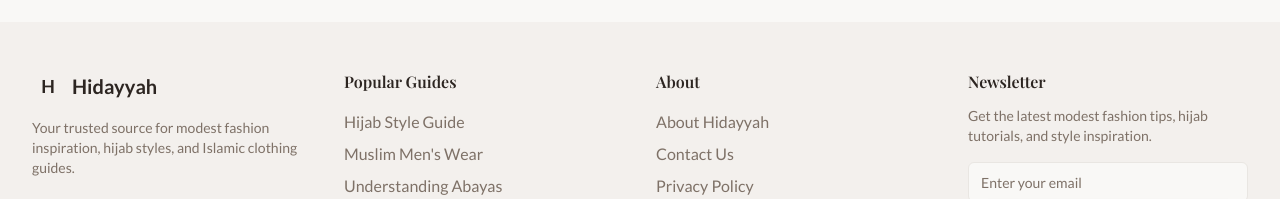
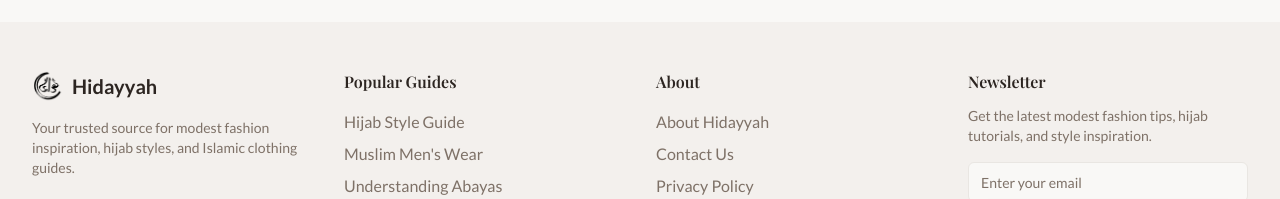
Before and after one commit to elvin52/next-flow-shop, a React (Vite) app: page / in a window 1280 px wide. Shown: the part 3043-3242 px from the top of the page. Built offline with nearby package versions, Linux system fonts and the light colour scheme.

Commit message:
Add logo to footer
Add the Hidayyah logo to the footer component. The logo is a gradient circle with an 'H' inside, consistent with the site's branding.

```diff
--- a/src/components/Footer.tsx
+++ b/src/components/Footer.tsx
@@ -9,9 +9,11 @@ const Footer = () => {
           {/* Company Info */}
           <div className="space-y-4">
             <div className="flex items-center space-x-2">
-              <div className="h-8 w-8 bg-gradient-cta rounded-lg flex items-center justify-center">
-                <span className="text-accent-foreground font-bold text-lg">H</span>
-              </div>
+              <img
+                src="/hidayyah-logo-ill.png"
+                alt="Hidayyah Logo"
+                className="h-8 w-8 object-contain"
+              />
               <span className="font-bold text-xl">Hidayyah</span>
             </div>
             <p className="text-muted-foreground text-sm">
```
